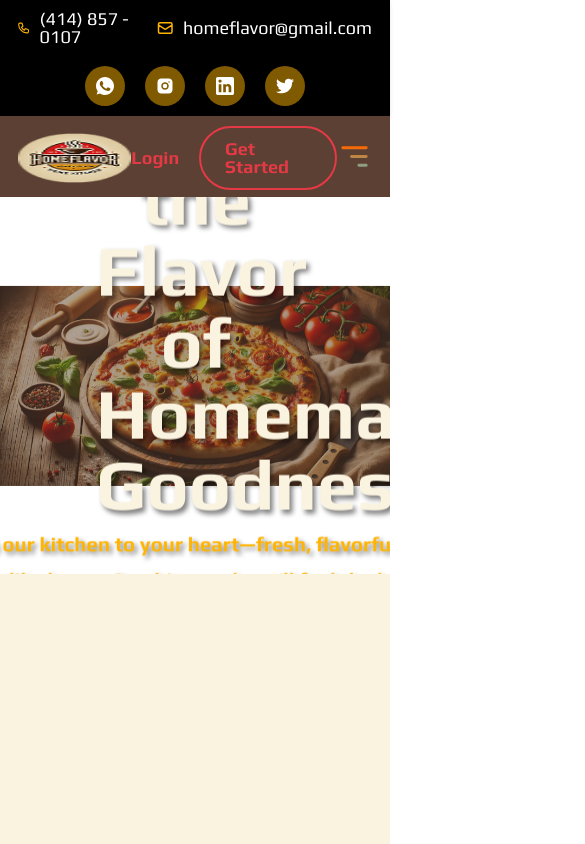
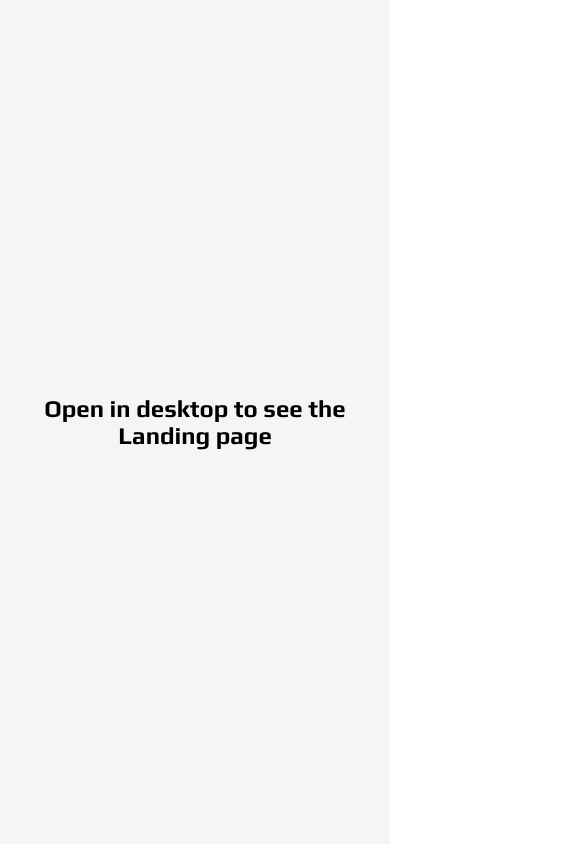
Before and after one commit to DhirajAmbekar/homeflavor, a React (Create React App) app: page / in a window 390 px wide. Shown: the top 844 px of the page, 585 px wide, since content can reach past the window. Built offline with nearby package versions, Linux system fonts and the light colour scheme; a web font is replaced by a local one.

Commit message:
Update App.js

```diff
--- a/src/App.js
+++ b/src/App.js
@@ -14,6 +14,24 @@ import { Section10 } from "./pages/sections/Section10";
 export const App = () => {
   return (
     <>
+      {window.innerWidth <= 900 ? (
+        <div
+          style={{
+            display: "flex",
+            justifyContent: "center",
+            alignItems: "center",
+            height: "100vh",
+            backgroundColor: "#f5f5f5",
+            color: "black",
+            fontSize: "24px",
+            fontWeight: "bold",
+            textAlign: "center",
+          }}
+        >
+          Open in desktop to see the Landing page
+        </div>
+      ) : (
+        <>
           <Navbar />
           <div className="top_space">
             <Section1 />
@@ -28,5 +46,7 @@ export const App = () => {
             <Section9 />
           </div>
         </>
+      )}
+    </>
   );
 };
```
Lines whose indentation alone changed are shown as unchanged.
